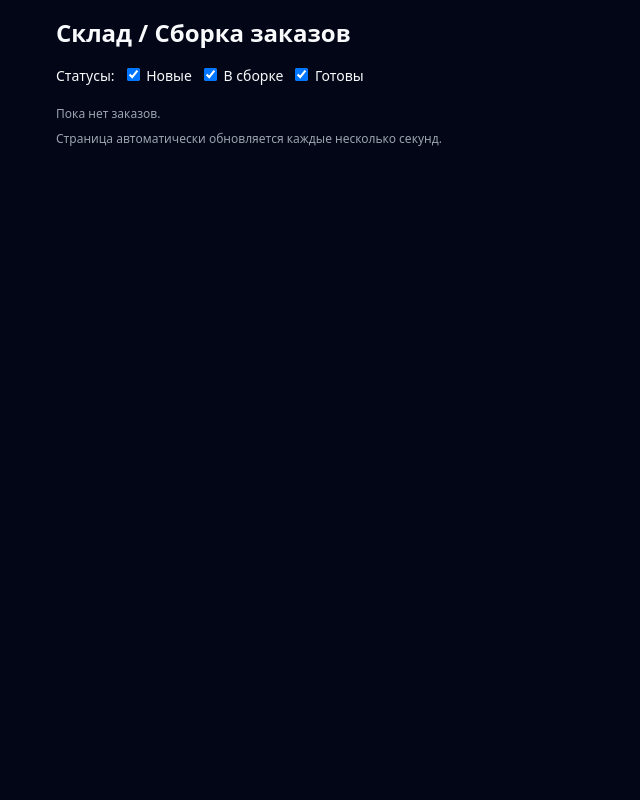
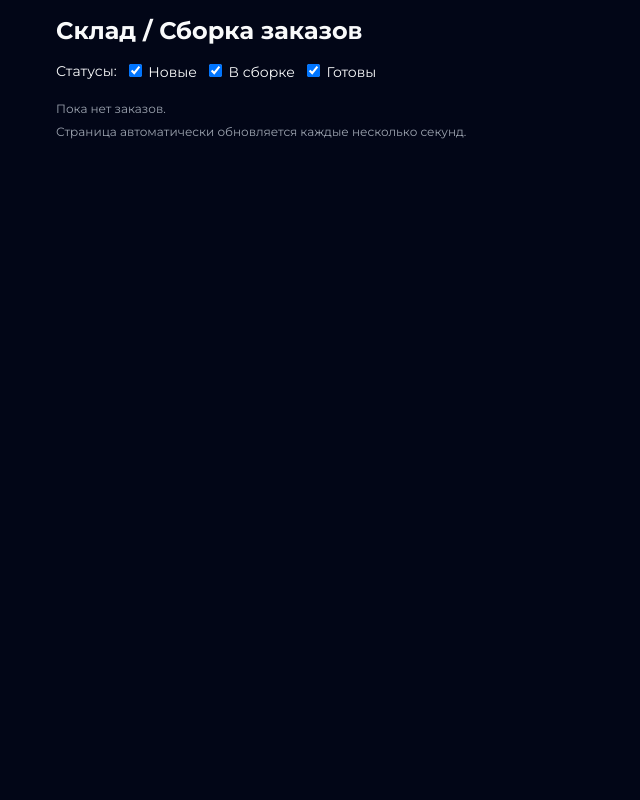
Before and after one commit to yashahookah/hookah, a FastAPI app: page /picking in a window 1280 px wide. Shown: the whole page, without its empty margins (0-640 px from the left). Run offline with FastAPI, Linux system fonts and the light colour scheme; data that the repository does not hold is empty.

Commit message:
Switch to Montserrat and lower kiosk pack position
Made-with: Cursor

```diff
--- a/expo_pos_adalya/static/css/style.css
+++ b/expo_pos_adalya/static/css/style.css
@@ -11,7 +11,7 @@ body {
 
 body {
     margin: 0;
-    font-family: system-ui, -apple-system, BlinkMacSystemFont, "SF Pro Text", sans-serif;
+    font-family: "Montserrat", system-ui, -apple-system, BlinkMacSystemFont, "SF Pro Text", sans-serif;
     background: #020617;
     color: #f9fafb;
 }
@@ -1254,7 +1254,7 @@ body.kiosk-body-lock {
     position: relative;
     width: 100%;
     max-width: 520px;
-    margin: 32px auto 0;
+    margin: 52px auto 0;
     height: min(65vh, 520px);
 }
 
@@ -1339,7 +1339,7 @@ body.kiosk-body-lock {
     .kiosk-pack-visual {
         max-width: 380px;
         height: min(60dvh, 380px);
-        margin-top: 16px;
+        margin-top: 28px;
     }
 }
 
@@ -1356,7 +1356,7 @@ body.kiosk-body-lock {
     .kiosk-pack-visual {
         max-width: 560px;
         height: min(70vh, 560px);
-        margin-top: 40px;
+        margin-top: 56px;
     }
 }
 
--- a/expo_pos_adalya/templates/base.html
+++ b/expo_pos_adalya/templates/base.html
@@ -11,7 +11,7 @@
     <link rel="apple-touch-icon" href="/static/img/favicon.svg" />
     <link rel="preconnect" href="https://fonts.googleapis.com" />
     <link rel="preconnect" href="https://fonts.gstatic.com" crossorigin />
-    <link href="https://fonts.googleapis.com/css2?family=Caveat:wght@500;600;700&family=Outfit:wght@400;500;600&family=Manrope:wght@400;500;600&display=swap" rel="stylesheet" />
+    <link href="https://fonts.googleapis.com/css2?family=Caveat:wght@500;600;700&family=Montserrat:wght@400;500;600;700&family=Outfit:wght@400;500;600&family=Manrope:wght@400;500;600&display=swap" rel="stylesheet" />
     <link rel="stylesheet" href="/static/css/style.css?v=33" />
 </head>
 <body>
```
